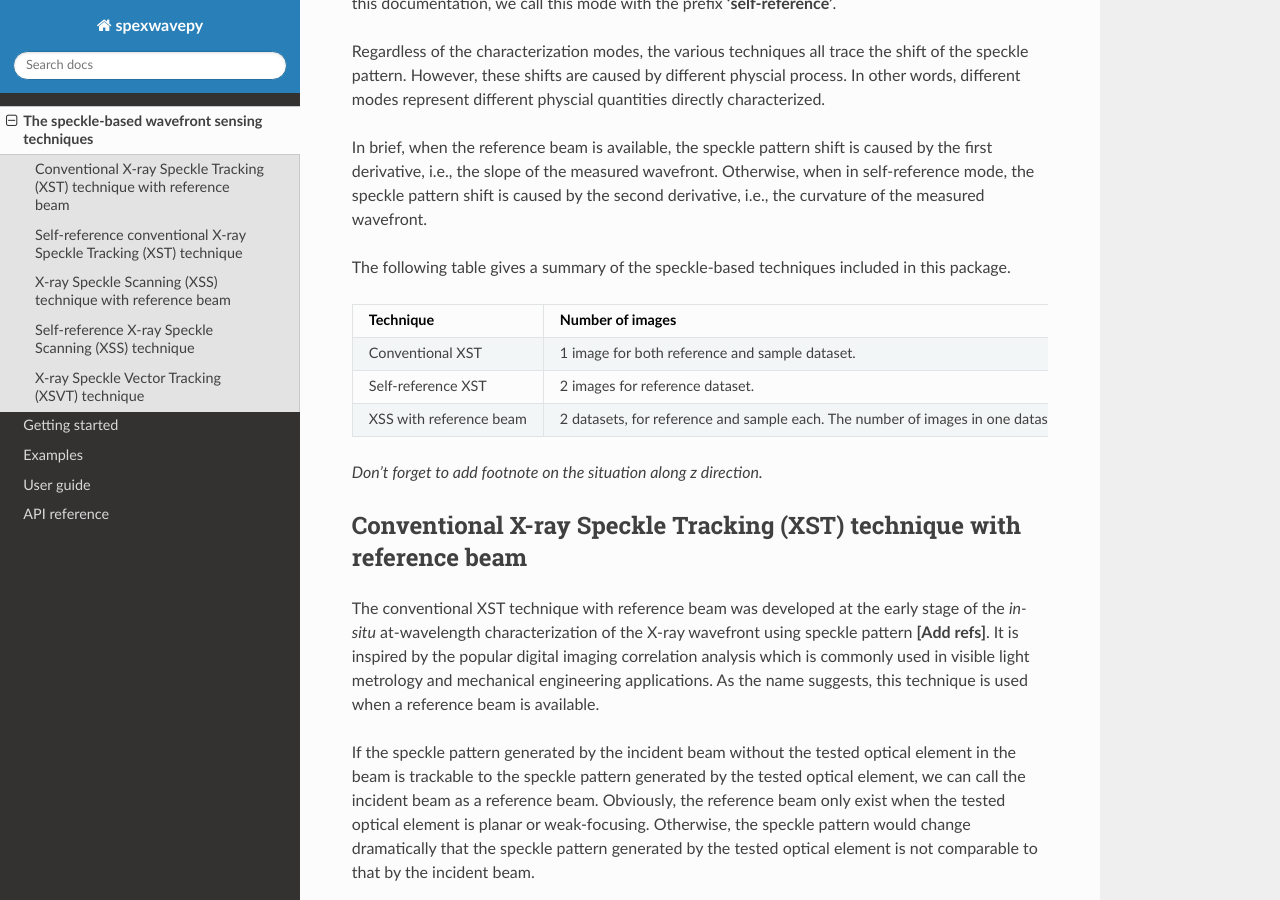
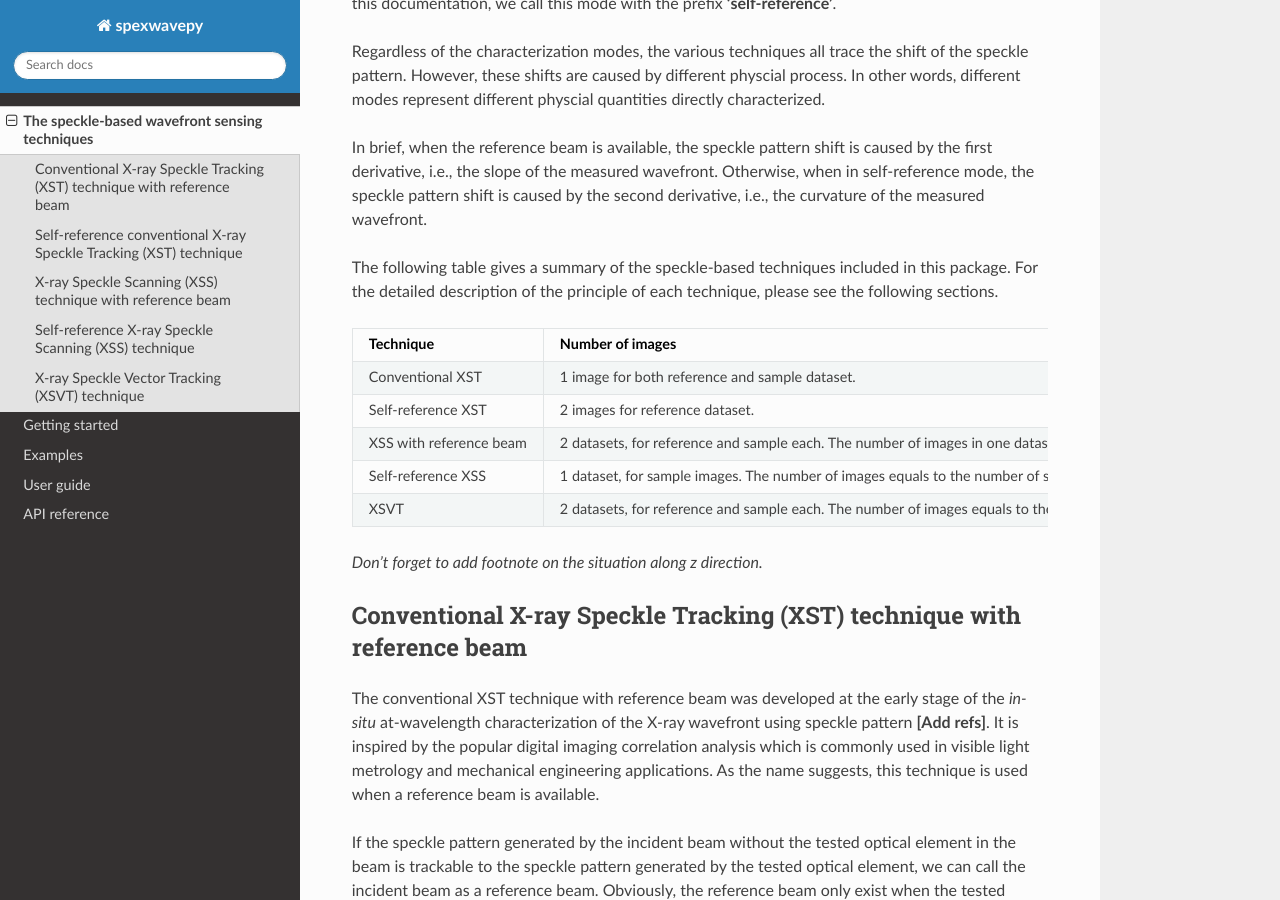
Before and after one commit to wholingfei/spexwavepy, a Sphinx documentation site: the page built from docs/source/principle.rst, in a window 1280 px wide and 900 px high, scrolled down 552 px. Built offline with Sphinx 7.4.7 and the Read the Docs theme 2.0.0, drawn with Linux system fonts in a browser that asks for light colours.

Commit message:
principle TBC

```diff
--- a/docs/source/principle.rst
+++ b/docs/source/principle.rst
@@ -45,7 +45,8 @@ the speckle pattern shift is caused by the
 second derivative, i.e., the curvature of the measured wavefront.
 
 The following table gives a summary of the speckle-based techniques
-included in this package.
+included in this package. For the detailed description of the principle
+of each technique, please see the following sections.
 
 +---------------------+-----------------------------------------------+-------------------------------------+
 | Technique           | Number of images                              | Physical quantity directly measured |
@@ -58,6 +59,14 @@ included in this package.
 | XSS with reference  | 2 datasets, for reference and sample each.    |                                     |
 | beam                | The number of images in one dataset equals to | Wavefront slope                     |
 |                     | the number of scans.                          |                                     |
++---------------------+-----------------------------------------------+-------------------------------------+
+| Self-reference XSS  | 1 dataset, for sample images.                 |                                     |
+|                     | The number of images equals to                | Wavefront curvature                 |
+|                     | the number of scans.                          |                                     |
++---------------------+-----------------------------------------------+-------------------------------------+
+| XSVT                | 2 datasets, for reference and sample each.    |                                     |
+|                     | The number of images equals to                | Wavefront slope                     |
+|                     | the number of random scans.                   |                                     |
 +---------------------+-----------------------------------------------+-------------------------------------+
 
 *Don't forget to add footnote on the situation along z direction.*
@@ -105,8 +114,10 @@ can be acquired.
 The physical quantity directly obtained from this method is the wavefront slope.
 We use :math:`ix` and :math:`iy` to represnt the shift in the cooresponding direction.
 The pixel size of the detector, the distance between the diffuser and the detector plane,
-and the wavefront slopes in x and y directions can be represented by :math:`p`, :math:`D`,
-:math:`\alpha_x` and :math:`\alpha_y`, respectively.
+and the wavefront slopes in x and y directions can be represented by :math:`p`,
+:math:`D`,
+:math:`\alpha_x`
+and :math:`\alpha_y`, respectively.
 
 The following equations satisfy:
 
```
Also changed, not shown: 5 other files.
